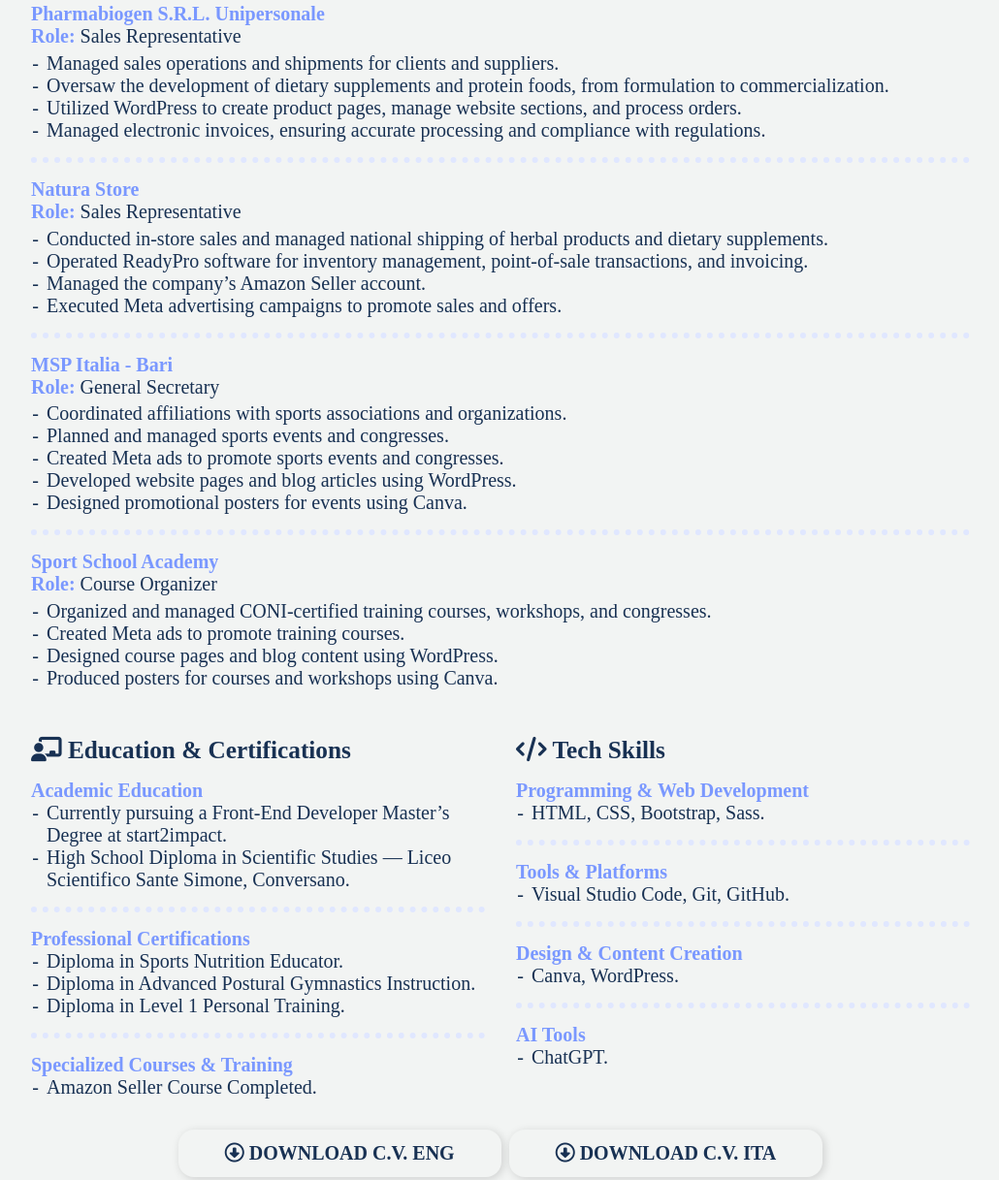
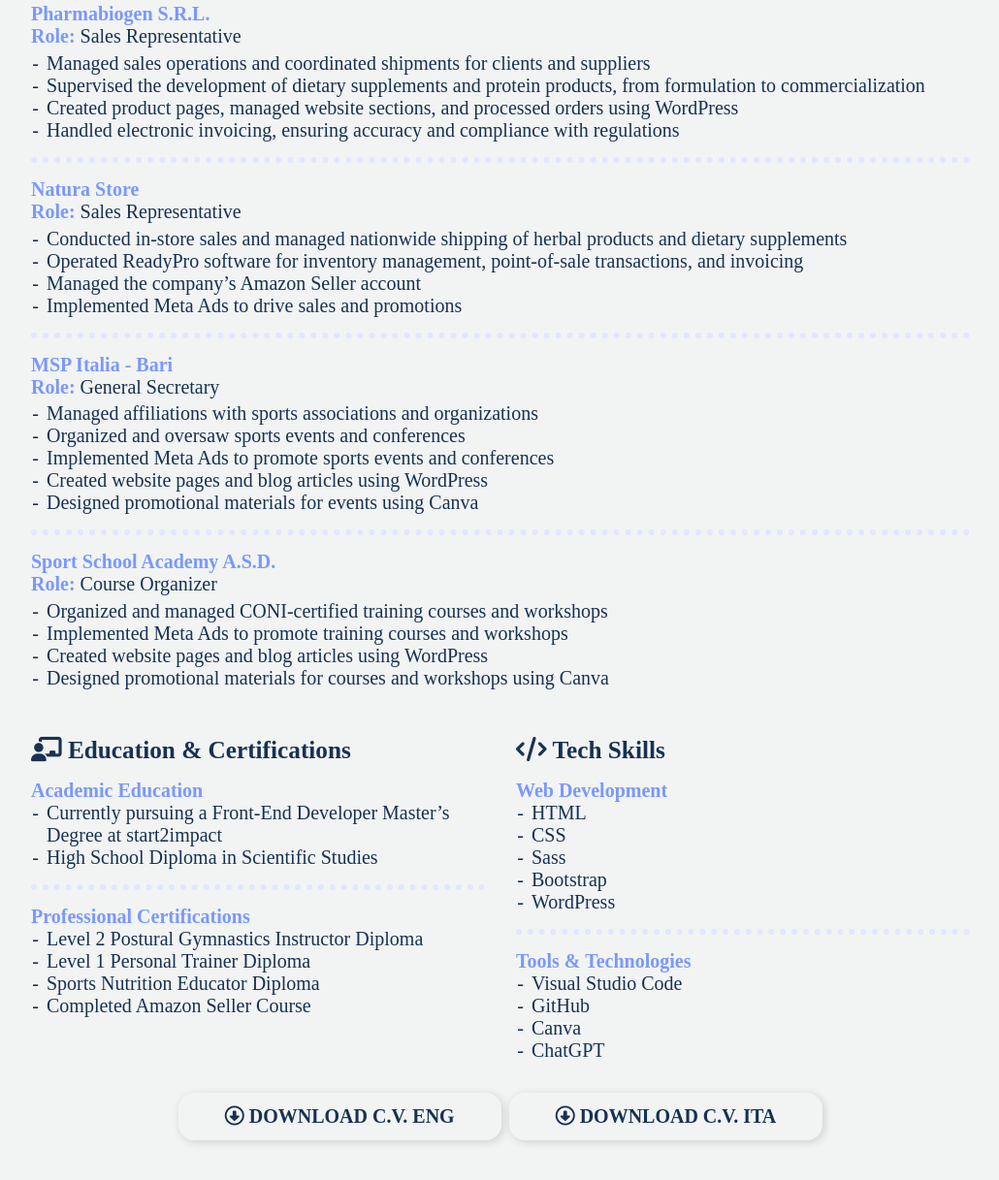
Before and after one commit to marcovasto/PersonalSite, a plain HTML site: page curriculum-vitae.html in a window 1280 px wide. Shown: the part 636-1853 px from the top of the page at 97% size, without its empty margins (124-1154 px from the left). Drawn offline with Linux system fonts and the light colour scheme; a web font is replaced by a local one.

Commit message:
modified curriculum vitae text, added favicon

```diff
--- a/assets/scss/layouts/_global.scss
+++ b/assets/scss/layouts/_global.scss
@@ -13,3 +13,9 @@ body {
 footer {
     text-align: center;
 }
+
+// remove scrollbar
+
+::-webkit-scrollbar {
+    display: none;
+}
--- a/contact-me.html
+++ b/contact-me.html
@@ -8,6 +8,8 @@
     <script src="https://kit.fontawesome.com/d4c7712896.js" crossorigin="anonymous"></script>
     <!-- css -->
     <link rel="stylesheet" href="assets/css/styles.css">
+    <!-- favicon -->
+    <link rel="icon" href="assets/images/favicon.ico" type="image/x-icon">
 </head>
 <body>
 
@@ -46,7 +48,9 @@
                     </p>
 
                     <div class="button-container">
-                        <a class="custom-button">
+                        <a href="https://github.com/marcovasto"
+                        target="_blank"
+                        class="custom-button">
                             <i class="fa-brands fa-github"></i> GitHub
                         </a>
                         <a class="custom-button">
--- a/curriculum-vitae.html
+++ b/curriculum-vitae.html
@@ -8,6 +8,8 @@
     <script src="https://kit.fontawesome.com/d4c7712896.js" crossorigin="anonymous"></script>
     <!-- css -->
     <link rel="stylesheet" href="assets/css/styles.css">
+    <!-- favicon -->
+    <link rel="icon" href="assets/images/favicon.ico" type="image/x-icon">
 </head>
 <body>
 
@@ -46,7 +48,9 @@
                     </p>
 
                     <div class="button-container">
-                        <a class="custom-button">
+                        <a href="https://github.com/marcovasto"
+                        target="_blank"
+                        class="custom-button">
                             <i class="fa-brands fa-github"></i> GitHub
                         </a>
                         <a class="custom-button">
@@ -75,13 +79,21 @@
                     </h2>
 
                     <div class="job">
-                        <h3>Pharmabiogen S.R.L. Unipersonale</h3>
+                        <h3>Pharmabiogen S.R.L.</h3>
                         <p><strong>Role:</strong> Sales Representative</p>
                         <ul>
-                            <li>Managed sales operations and shipments for clients and suppliers.</li>
-                            <li>Oversaw the development of dietary supplements and protein foods, from formulation to commercialization.</li>
-                            <li>Utilized WordPress to create product pages, manage website sections, and process orders.</li>
-                            <li>Managed electronic invoices, ensuring accurate processing and compliance with regulations.</li>
+                            <li>
+                                Managed sales operations and coordinated shipments for clients and suppliers
+                            </li>
+                            <li>
+                                Supervised the development of dietary supplements and protein products, from formulation to commercialization
+                            </li>
+                            <li>
+                                Created product pages, managed website sections, and processed orders using WordPress
+                            </li>
+                            <li>
+                                Handled electronic invoicing, ensuring accuracy and compliance with regulations
+                            </li>
                         </ul>
                     </div>
 
@@ -89,10 +101,18 @@
                         <h3>Natura Store</h3>
                         <p><strong>Role:</strong> Sales Representative</p>
                         <ul>
-                            <li>Conducted in-store sales and managed national shipping of herbal products and dietary supplements.</li>
-                            <li>Operated ReadyPro software for inventory management, point-of-sale transactions, and invoicing.</li>
-                            <li>Managed the company’s Amazon Seller account.</li>
-                            <li>Executed Meta advertising campaigns to promote sales and offers.</li>
+                            <li>
+                                Conducted in-store sales and managed nationwide shipping of herbal products and dietary supplements
+                            </li>
+                            <li>
+                                Operated ReadyPro software for inventory management, point-of-sale transactions, and invoicing
+                            </li>
+                            <li>
+                                Managed the company’s Amazon Seller account
+                            </li>
+                            <li>
+                                Implemented Meta Ads to drive sales and promotions
+                            </li>
                         </ul>
                     </div>
 
@@ -100,22 +120,40 @@
                         <h3>MSP Italia - Bari</h3>
                         <p><strong>Role:</strong> General Secretary</p>
                         <ul>
-                            <li>Coordinated affiliations with sports associations and organizations.</li>
-                            <li>Planned and managed sports events and congresses.</li>
-                            <li>Created Meta ads to promote sports events and congresses.</li>
-                            <li>Developed website pages and blog articles using WordPress.</li>
-                            <li>Designed promotional posters for events using Canva.</li>
+                            <li>
+                                Managed affiliations with sports associations and organizations
+                            </li>
+                            <li>
+                                Organized and oversaw sports events and conferences
+                            </li>
+                            <li>
+                                Implemented Meta Ads to promote sports events and conferences
+                            </li>
+                            <li>
+                                Created website pages and blog articles using WordPress
+                            </li>
+                            <li>
+                                Designed promotional materials for events using Canva
+                            </li>
                         </ul>
                     </div>
 
                     <div class="job">
-                        <h3>Sport School Academy</h3>
+                        <h3>Sport School Academy A.S.D.</h3>
                         <p><strong>Role:</strong> Course Organizer</p>
                         <ul>
-                            <li>Organized and managed CONI-certified training courses, workshops, and congresses.</li>
-                            <li>Created Meta ads to promote training courses.</li>
-                            <li>Designed course pages and blog content using WordPress.</li>
-                            <li>Produced posters for courses and workshops using Canva.</li>
+                            <li>
+                                Organized and managed CONI-certified training courses and workshops
+                            </li>
+                            <li>
+                                Implemented Meta Ads to promote training courses and workshops
+                            </li>
+                            <li>
+                                Created website pages and blog articles using WordPress
+                            </li>
+                            <li>
+                                Designed promotional materials for courses and workshops using Canva
+                            </li>
                         </ul>
                     </div>
 
@@ -132,10 +170,10 @@
                         </h3>
                         <ul>
                             <li>
-                                Currently pursuing a Front-End Developer Master’s Degree at start2impact.
+                                Currently pursuing a Front-End Developer Master’s Degree at start2impact
                             </li>
                             <li>
-                                High School Diploma in Scientific Studies — Liceo Scientifico Sante Simone, Conversano.
+                                High School Diploma in Scientific Studies
                             </li>
                         </ul>
                     </div>
@@ -146,27 +184,20 @@
                         </h3>
                         <ul>
                             <li>
-                                Diploma in Sports Nutrition Educator.
+                                Level 2 Postural Gymnastics Instructor Diploma
                             </li>
                             <li>
-                                Diploma in Advanced Postural Gymnastics Instruction.
+                                Level 1 Personal Trainer Diploma
                             </li>
                             <li>
-                                Diploma in Level 1 Personal Training.
+                                Sports Nutrition Educator Diploma
+                            </li>
+                            <li>
+                                Completed Amazon Seller Course
                             </li>
                         </ul>
                     </div>
 
-                    <div class="job">
-                        <h3>
-                            Specialized Courses & Training
-                        </h3>
-                        <ul>
-                            <li>
-                                Amazon Seller Course Completed.
-                            </li>
-                        </ul>
-                    </div>
                 </div>
 
                 <div class="tech-skills">
@@ -177,40 +208,48 @@
                     <div class="job">
 
                         <h3>
-                            Programming & Web Development
+                            Web Development
                         </h3>
                         <ul>
-                            <li>HTML, CSS, Bootstrap, Sass.</li>
+                            <li>
+                                HTML
+                            </li>
+                            <li>
+                                CSS
+                            </li>
+                            <li>
+                                Sass
+                            </li>
+                            <li>
+                                Bootstrap
+                            </li>
+                            <li>
+                                WordPress
+                            </li>
                         </ul>
 
                     </div>
 
                     <div class="job">
                         <h3>
-                            Tools & Platforms
+                            Tools & Technologies
                         </h3>
                         <ul>
-                            <li>Visual Studio Code, Git, GitHub.</li>
+                            <li>
+                                Visual Studio Code
+                            </li>
+                            <li>
+                                GitHub
+                            </li>
+                            <li>
+                                Canva
+                            </li>
+                            <li>
+                                ChatGPT
+                            </li>
                         </ul>
                     </div>
 
-                    <div class="job">
-                        <h3>
-                            Design & Content Creation
-                        </h3>
-                        <ul>
-                            <li>Canva, WordPress.</li>
-                        </ul>
-                    </div>
-
-                    <div class="job">
-                        <h3>
-                            AI Tools
-                        </h3>
-                        <ul>
-                            <li>ChatGPT.</li>
-                        </ul>
-                    </div>
                 </div>
 
             </section>
```
Also changed, not shown: index.html (+6 -2 lines), assets/css/styles.css, assets/images/favicon.ico (added).
